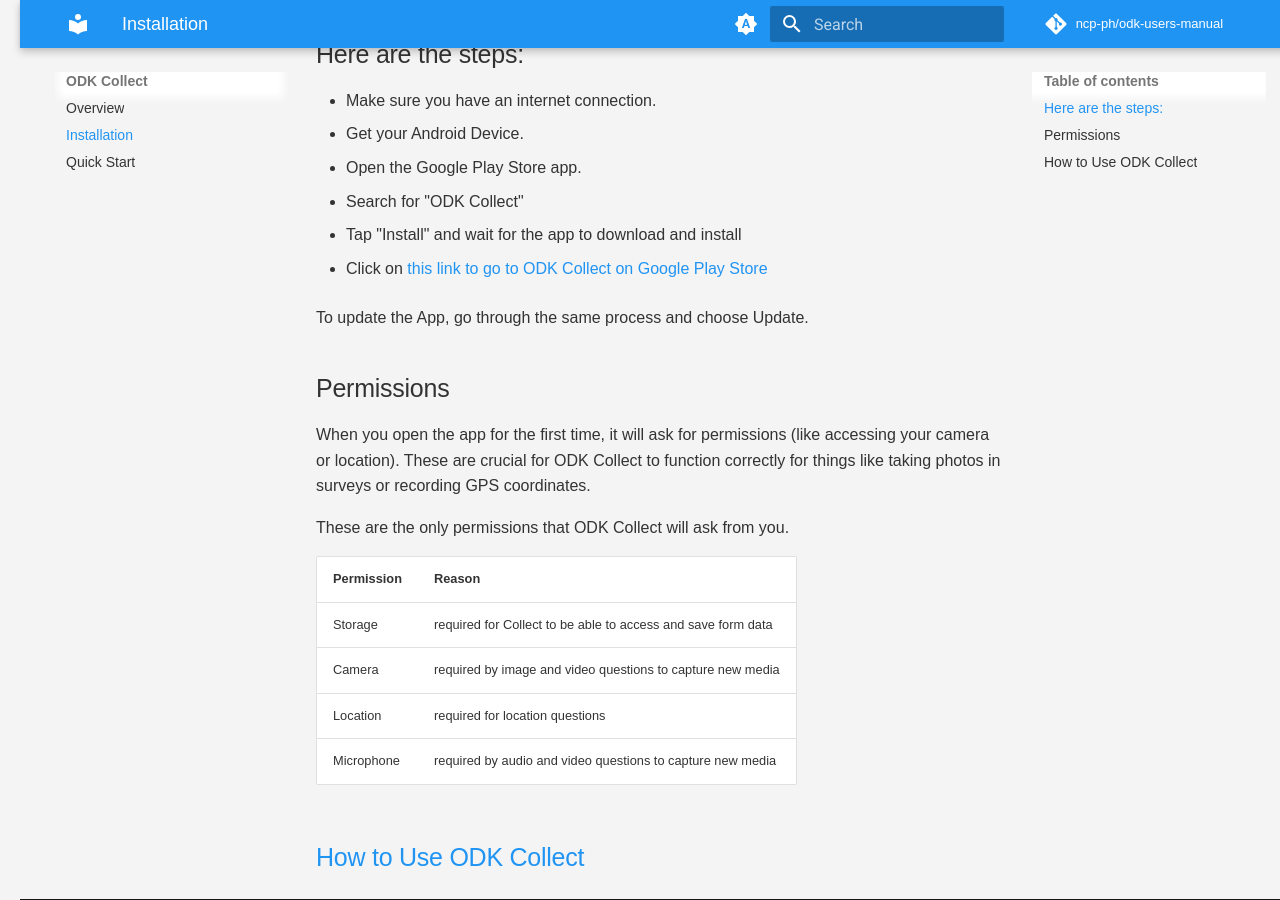
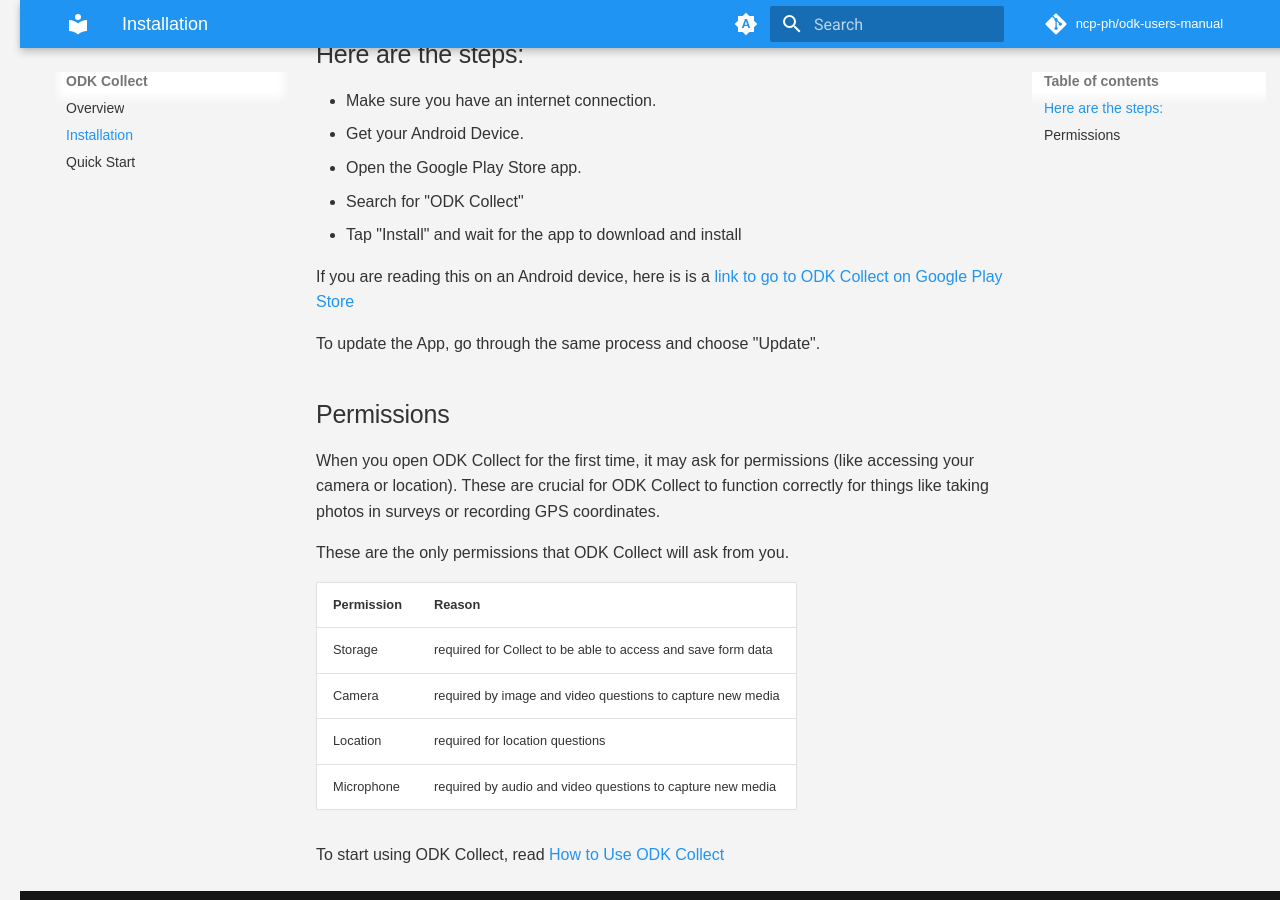
Before and after one commit to ncp-ph/odk-users-manual, an MkDocs documentation site: the page built from docs/install-odk-collect.md, in a window 1280 px wide and 900 px high, scrolled down 342 px. Built offline with MkDocs 1.6.1 and Material for MkDocs 9.7.7, drawn with Linux system fonts in a browser that asks for light colours; comment, search, counter and statistics services are not loaded.

Commit message:
Modify ODK Collect text

```diff
--- a/docs/install-odk-collect.md
+++ b/docs/install-odk-collect.md
@@ -5,19 +5,19 @@ Just like any other Android App, you download ODK Collect from the Google Play S
 
 ## Here are the steps:
 
-- Make sure you have an internet connection.
-- Get your Android Device.
-- Open the Google Play Store app.
-- Search for "ODK Collect"
-- Tap "Install" and wait for the app to download and install
+* Make sure you have an internet connection.
+* Get your Android Device.
+* Open the Google Play Store app.
+* Search for "ODK Collect"
+* Tap "Install" and wait for the app to download and install
 
-- Click on [this link to go to ODK Collect on Google Play Store](https://play.google.com/store/apps/details?id=org.odk.collect.android)
+If you are reading this on an Android device, here is is a [link to go to ODK Collect on Google Play Store](https://play.google.com/store/apps/details?id=org.odk.collect.android)
 
-To update the App, go through the same process and choose Update.
+To update the App, go through the same process and choose "Update".
 
 ## Permissions
 
-When you open the app for the first time, it will ask for permissions (like accessing your camera or location). These are crucial for ODK Collect to function correctly for things like taking photos in surveys or recording GPS coordinates.
+When you open ODK Collect for the first time, it may ask for permissions (like accessing your camera or location). These are crucial for ODK Collect to function correctly for things like taking photos in surveys or recording GPS coordinates.
 
 These are the only permissions that ODK Collect will ask from you.
 
@@ -28,4 +28,4 @@ These are the only permissions that ODK Collect will ask from you.
 | Location     | required for location questions                         |
 | Microphone   | required by audio and video questions to capture new media |
 
-## [How to Use ODK Collect](./try-odk-collect.md)
+To start using ODK Collect, read [How to Use ODK Collect](./try-odk-collect.md)
```
Also changed, not shown: docs/about-odk-collect.md (+1 -1 lines), docs/project_manager.md (+7 -3 lines).
